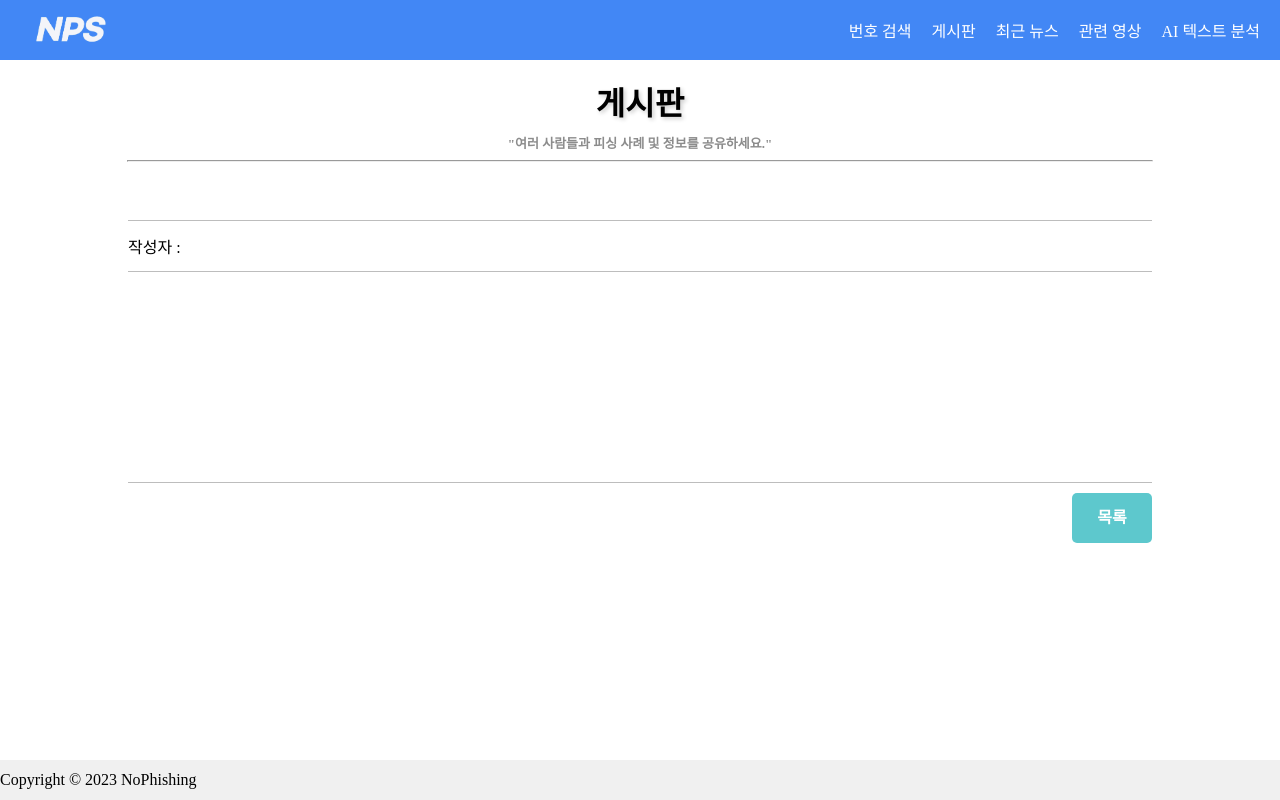
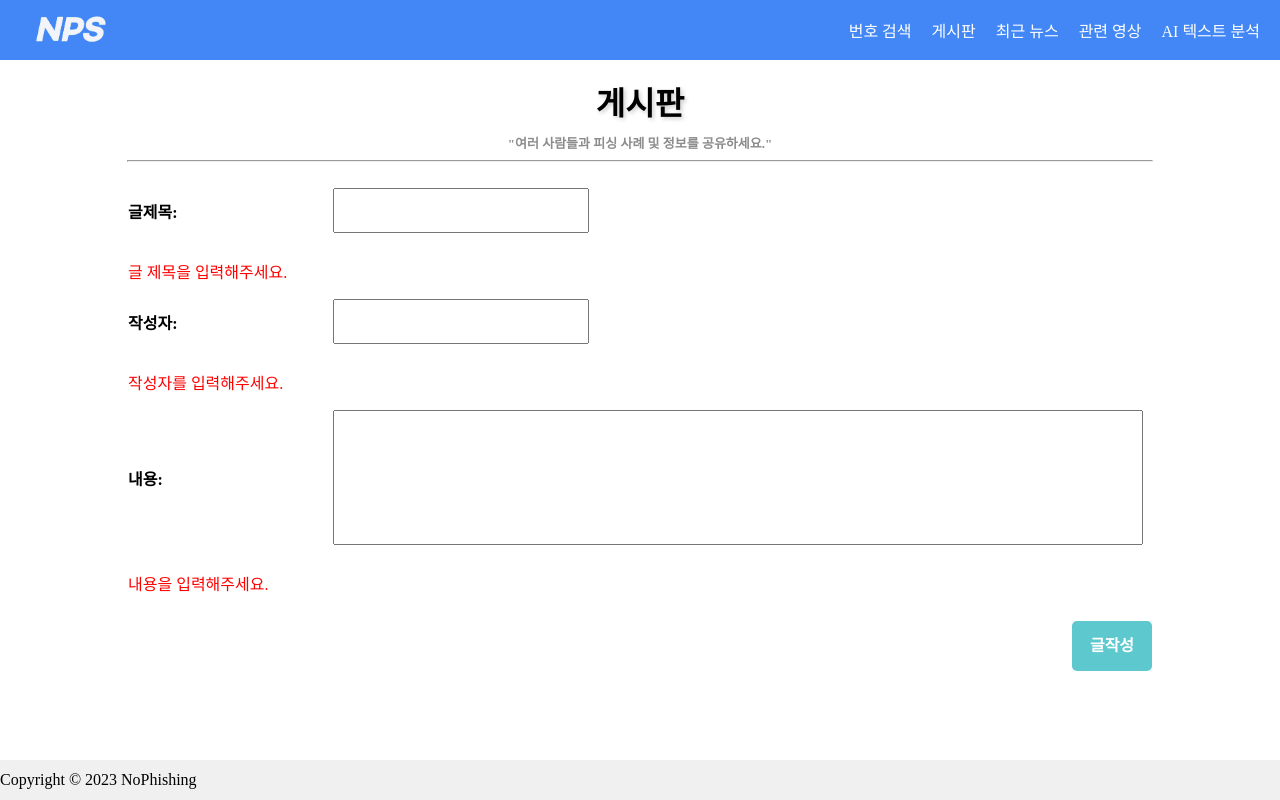
Before and after one commit to JonghanJeon/NPS_Front, a React (Create React App) app in the folder nps_front/: page /board/write in a window 1280 px wide. Built offline with nearby package versions, Linux system fonts and the light colour scheme; no server answers; a web font is replaced by a local one.

Commit message:
FEAT] ArticleInsert

```diff
--- a/nps_front/src/App.js
+++ b/nps_front/src/App.js
@@ -11,6 +11,7 @@ import AI from './page/AI';
 import News from './page/News';
 import ArticleList from './page/ArticleList';
 import ArticleDetail from './page/ArticleDetail';
+import ArticleInsert from './page/ArticleInsert';
 
 function App() {
 
@@ -29,6 +30,7 @@ function App() {
             <Route path='/news' element={<News/>}></Route>
             <Route path='/board' element={<ArticleList/>}></Route>
             <Route path='/board/:id' element={<ArticleDetail/>}></Route>
+            <Route path='/board/write' element={<ArticleInsert/>}></Route>
           </Routes>
         </BrowserRouter>
       </MainContent>
--- a/nps_front/src/page/ArticleInsert.jsx
+++ b/nps_front/src/page/ArticleInsert.jsx
@@ -1,12 +1,197 @@
 import React from "react";
 import styled from "styled-components";
+import { useState } from "react";
+import { useRef } from "react";
+import { useNavigate } from "react-router-dom";
+import axios from "axios";
 
 const ArticleInsert = () => {
+    const navigate = useNavigate();
+    const [title, setTitle] = useState("");
+    const [author, setAuthor] = useState("");
+    const [content, setContent] = useState("");
+
+    const [titleError, setTitleError] = useState(true);
+    const [authorError, setAuthorError] = useState(true);
+    const [contentError, setContentError] = useState(true);
+
+   // Refs for focusing inputs
+   const titleRef= useRef();
+   const authorRef= useRef();
+   const contentRef= useRef();
+
+   const handleSubmit = () => {
+    if(titleError || authorError || contentError){
+        alert('모든 항목을 입력해주세요.');
+        return ;
+    }
+    axios.post("http://127.0.0.1:5000/board/post", {
+        name : author,
+        title : title,
+        content : content
+    }, {widthCredentials:true}).then((res) => {
+        console.log(res);
+        navigate("/board");
+    }).catch((err) => {
+        console.log("API호출 에러", err);
+    });
+   }
+
     return (
-        <>
+        <><br/>
+        <CommonTextContainer>
+            <CommonTitle>게시판</CommonTitle>
+            <CommonText>"여러 사람들과 피싱 사례 및 정보를 공유하세요."</CommonText>
+        </CommonTextContainer>
+        <Hr/>
+        <Container>
+            <br />
+             <Form>
+                 <InputContainer>
+                     <Label>글제목:</Label>
+                     <Input
+                         type="text"
+                         value={title}
+                         onChange={(e) => {
+                            setTitle(e.target.value)
+                            if(e.target.value){
+                                setTitleError((cur) => false);
+                            }else{
+                                setTitleError((cur) => true)
+                            }
+                        }}
+                         ref={titleRef}
+                     />
+                 </InputContainer>
+                    {titleError && <ErrorText>글 제목을 입력해주세요.</ErrorText>}
+                 <InputContainer>
+                     <Label>작성자:</Label>
+                     <Input
+                         type="text"
+                         value={author}
+                         onChange={(e) => {
+                            setAuthor(e.target.value)
+                            if(e.target.value){
+                                setAuthorError((cur) => false);
+                            }else{
+                                setAuthorError((cur) => true)
+                            }
+                        }}
+                          ref={authorRef}
+                      />
+                  </InputContainer>
+                    {authorError && < ErrorText>작성자를 입력해주세요.</ ErrorText>}
+                  <InputContainer>
+                      <Label>내용:</Label>
+                      <TextArea
+                        rows="4"
+                        value={content}
+                        onChange={(e) => {
+                            setContent(e.target.value);
+                            if(e.target.value){
+                                setContentError((cur) => false);
+                            }else{
+                                setContentError((cur) => true)
+                            }
+                        }}
+                         ref={contentRef}
+                       />
+                   </InputContainer>
+                    {contentError && < ErrorText>내용을 입력해주세요.</ ErrorText>}
+                    <BoardButton>
+                        <ListButton onClick={handleSubmit}>글작성</ListButton>
+                    </BoardButton>
 
+               </Form>
+
+           </Container>
         </>
     );
 }
 
 export default ArticleInsert;
+
+const BoardButton = styled.div`
+    width: 100%;
+    height: 50px;
+    margin: 10px auto;
+`
+
+const ListButton = styled.a`
+    display: block;
+    position: relative;
+    float: right;
+    width: 80px;
+    padding: 0;
+    font-weight: 600;
+    text-align: center;
+    line-height: 50px;
+    color: #FFF;
+    border-radius: 5px;
+    transition: all 0.2s ;
+    background-color: #5DC8CD;
+    cursor: pointer;
+    &:hover{
+        background-color: #01939A;
+    }
+`
+
+const Container = styled.div`
+  width: 80%;
+  margin: auto;
+`;
+
+const Form = styled.form`
+    width:100%;
+    display: flex;
+    flex-direction: column;
+`;
+
+const InputContainer = styled.div`
+    width: 100%;
+    display: flex;
+    justify-content: left;
+    align-items: center;
+    margin-bottom: 10px;
+`;
+
+const Input = styled.input`
+    font-size: 18px;
+    padding: 10px;
+`;
+
+const TextArea = styled.textarea`
+    width: 77%;
+    height: 6.25em;
+    padding: 10px;
+    resize: none;
+    font-size: 18px;
+`;
+
+const Label = styled.label`
+    width: 20%;
+    font-weight: bold;
+`;
+
+const ErrorText = styled.p`
+    color:red;
+`;
+
+const CommonTitle = styled.h1`
+    margin: 0;
+    text-shadow: 2px 2px 4px rgba(0, 0, 0, 0.2); /* 텍스트 그림자 추가 */
+`
+const CommonText = styled.h1`
+    font-size: 13px;
+    color: #8C8C8C;
+`
+
+const CommonTextContainer = styled.div`
+    text-align: center;
+    align-items: center;
+    margin: 0;
+`;
+
+const Hr = styled.hr`
+    width  : 80%;
+`;
--- a/nps_front/src/page/ArticleList.jsx
+++ b/nps_front/src/page/ArticleList.jsx
@@ -38,7 +38,7 @@ const ArticleList = () => {
     }
 
     return (
-        <><br/>
+        <Box><br/>
         <CommonTextContainer>
             <CommonTitle>게시판</CommonTitle>
             <CommonText>"여러 사람들과 피싱 사례 및 정보를 공유하세요."</CommonText>
@@ -58,14 +58,18 @@ const ArticleList = () => {
         ))}
         <BoardButton>
             <ListButton onClick={() => {
-                navigate("/board");
+                navigate("/board/write");
             }}>글작성</ListButton>
         </BoardButton>
-        </>
+        </Box>
     );
 }
 
 export default ArticleList;
+
+const Box = styled.div`
+    margin-bottom: 5vh;
+`
 
 const BoardContainer = styled.div`
     width: 80%;
@@ -81,6 +85,18 @@ const BoardButton = styled.div`
     width: 80%;
     height: 50px;
     margin: 10px auto;
+    animation: fadeInUp 0.5s ease-in-out;
+
+    @keyframes fadeInUp {
+        0% {
+        opacity: 0;
+        transform: translateY(20px);
+        }
+        100% {
+        opacity: 1;
+        transform: translateY(0);
+        }
+    }
 `
 
 const ListButton = styled.a`
@@ -153,28 +169,6 @@ const BoardName2 = styled.div`
     border-right: 1px solid #BDBDBD;
 `
 
-const FeedContainer = styled.div`
-  max-width: 600px;
-  margin: 0 auto;
-  margin-bottom: 5vh;
-  text-align: center;
-  padding: 20px;
-`;
-
-const FeedItem = styled.div`
-  animation: ${slideUp} 1s ease;
-  display: flex;
-  align-items: center;
-  cursor: pointer;
-  box-shadow: 0 1px 3px rgba(0,0,0,0.12), 0 1px 2px rgba(0,0,0,0.24);
-  margin-bottom: 20px;
-  padding: 10px;
-  transition: all 0.3s cubic-bezier(.25,.8,.25,1);
-  &:hover{
-      box-shadow: 0 14px 28px rgba(0,0,0,0.25), 0 10px 10px rgba(0,0,0,0.22);
-  }
-`;
-
 const CommonTitle = styled.h1`
     margin: 0;
     text-shadow: 2px 2px 4px rgba(0, 0, 0, 0.2); /* 텍스트 그림자 추가 */
```
Also changed, not shown: nps_front/package.json (+17 -1 lines).
